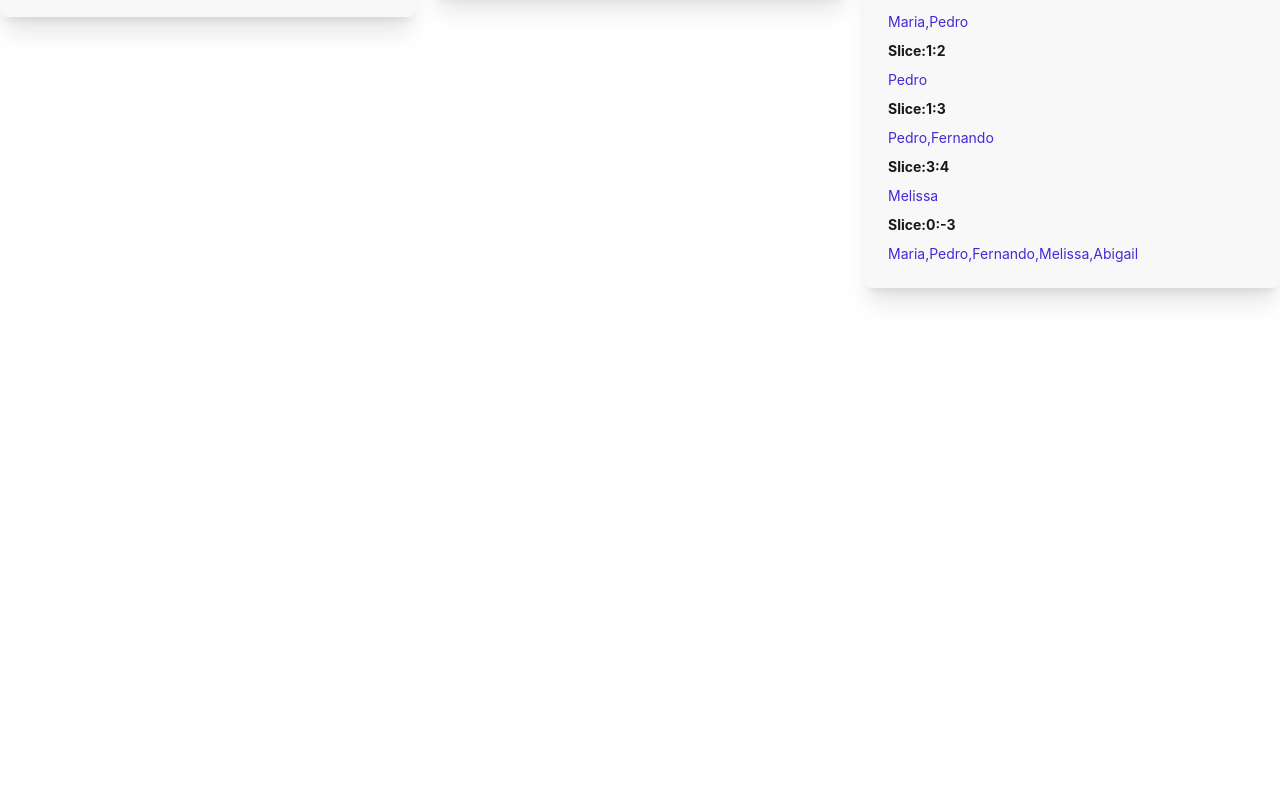
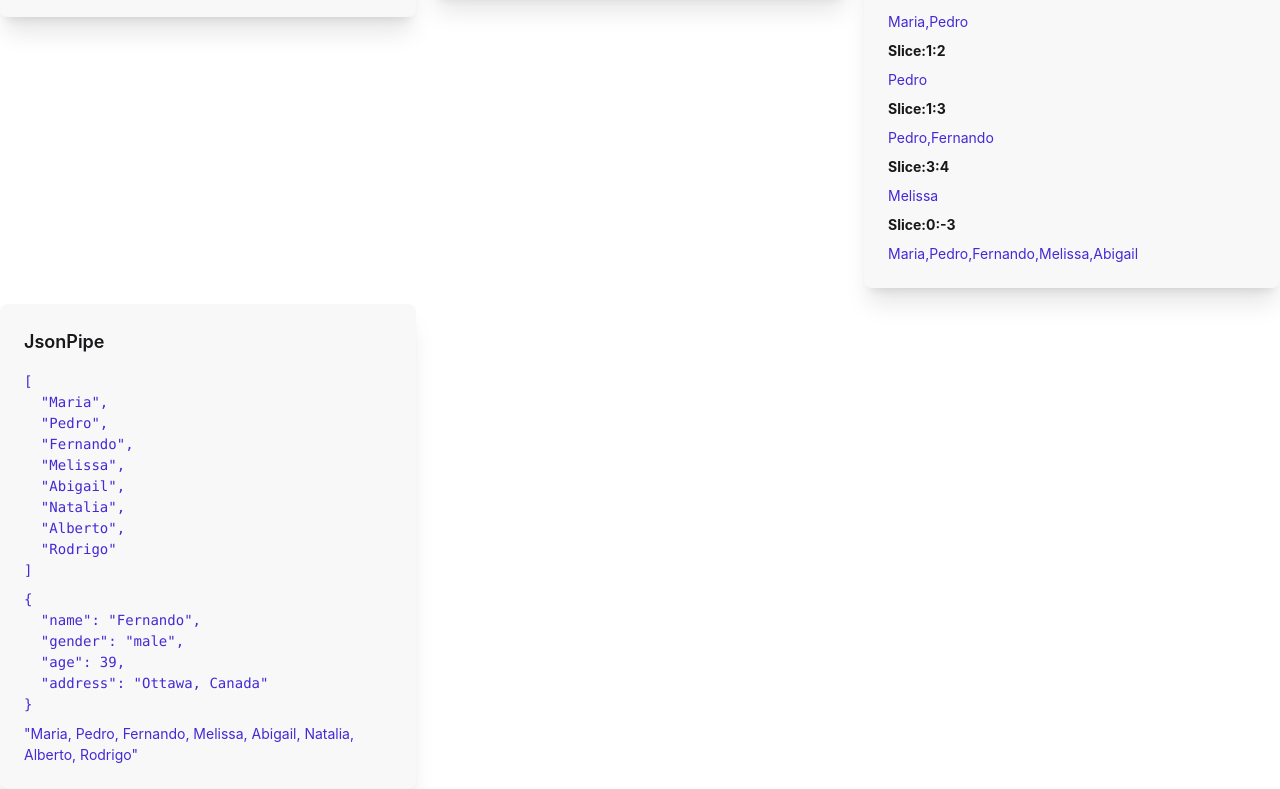
Before and after one commit to MOONeeS0408/05-pipes-app, an Angular app: page /uncommon in a window 1280 px wide. Shown: the part 289-1078 px from the top of the page. Before the commit the page ends 800 px from the top, so only its background shows below. Built offline with nearby package versions, Linux system fonts and the light colour scheme.

Commit message:
feat: add Json Pipe implementation

```diff
--- a/src/app/pages/uncommon-page/uncommon-page.html
+++ b/src/app/pages/uncommon-page/uncommon-page.html
@@ -36,4 +36,10 @@
     <b>Slice:0:-3</b>
     <p class="text-primary">{{ clients() | slice: 0 : -3 }}</p>
   </app-card>
+
+  <app-card title="JsonPipe">
+    <pre class="text-primary">{{ clients() | json }}</pre>
+    <pre class="text-primary">{{ client() | json }}</pre>
+    <p class="text-primary">{{ clients().join(', ') | json }}</p>
+  </app-card>
 </div>
--- a/src/app/pages/uncommon-page/uncommon-page.ts
+++ b/src/app/pages/uncommon-page/uncommon-page.ts
@@ -1,6 +1,6 @@
 import { Component, signal } from '@angular/core';
 import { Card } from '../../components/card/card';
-import { I18nPluralPipe, I18nSelectPipe, SlicePipe } from '@angular/common';
+import { I18nPluralPipe, I18nSelectPipe, JsonPipe, SlicePipe } from '@angular/common';
 
 const client1 = {
   name: 'Fernando',
@@ -18,7 +18,7 @@ const client2 = {
 
 @Component({
   selector: 'app-uncommon-page',
-  imports: [Card, I18nSelectPipe, I18nPluralPipe, SlicePipe],
+  imports: [Card, I18nSelectPipe, I18nPluralPipe, SlicePipe, JsonPipe],
   templateUrl: './uncommon-page.html',
 })
 export default class UncommonPage {
```
